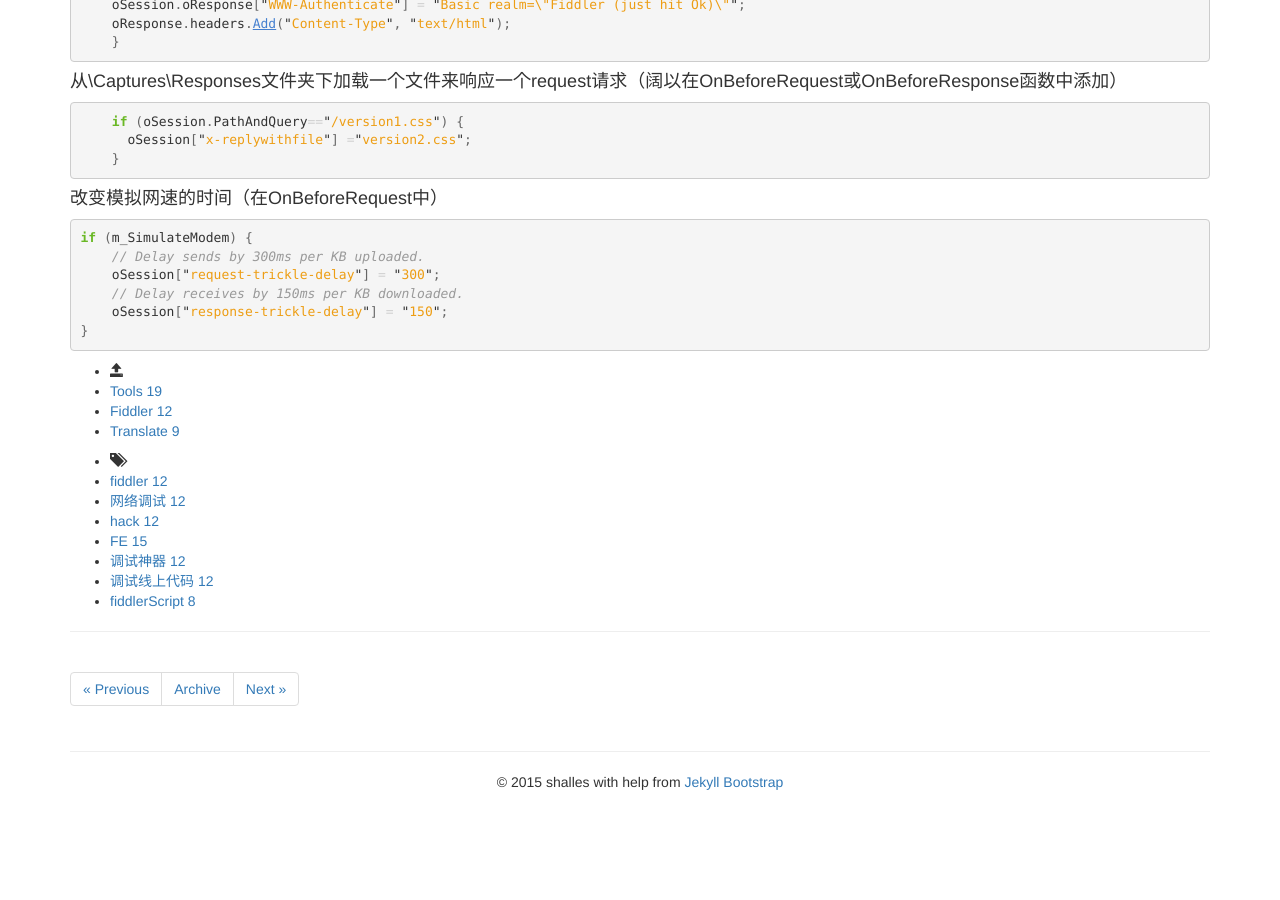
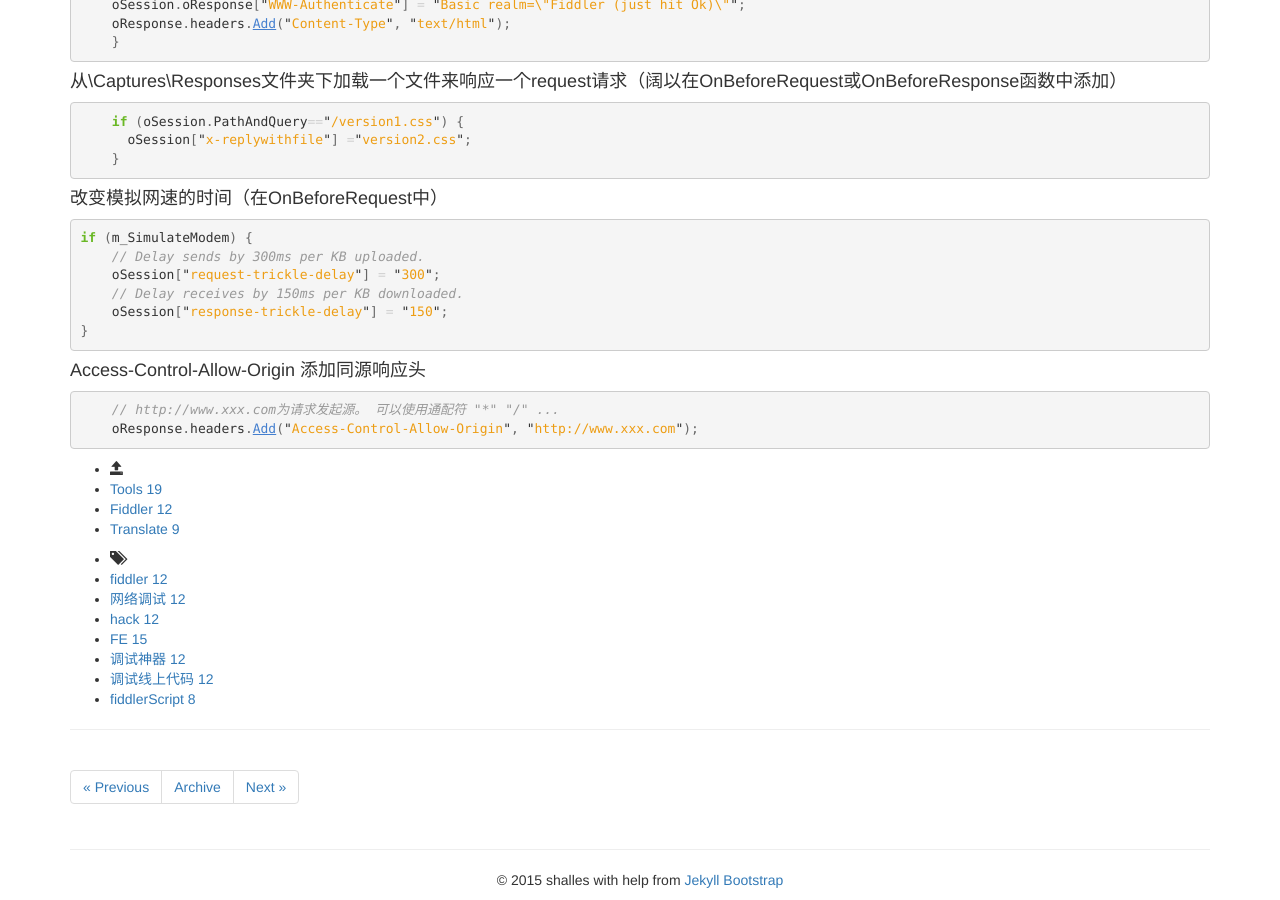
Before and after one commit to shalles/blog, a Jekyll site: the page built from _posts/translate/fiddler/0000-04-11-Translate-fiddler-script-a.md, in a window 1280 px wide and 900 px high, scrolled down 2578 px. Built offline with Jekyll 4.4.1, drawn with Linux system fonts in a browser that asks for light colours; nearby versions of some CDN libraries; library files that are not in the unit come from our copies; Markdown is read by kramdown in place of the engine named in the settings; before the commit the page ends 3380 px from its top, so only the background shows below that.

Commit message:
fiddler cross origin

````diff
--- a/_posts/translate/fiddler/0000-04-11-Translate-fiddler-script-a.md
+++ b/_posts/translate/fiddler/0000-04-11-Translate-fiddler-script-a.md
@@ -187,3 +187,10 @@ if (m_SimulateModem) {
     oSession["response-trickle-delay"] = "150";
 }
 ```
+
+####Access-Control-Allow-Origin 添加同源响应头
+
+```js
+    // http://www.xxx.com为请求发起源。 可以使用通配符 "*" "/" ...
+    oResponse.headers.Add("Access-Control-Allow-Origin", "http://www.xxx.com");
+```
````
